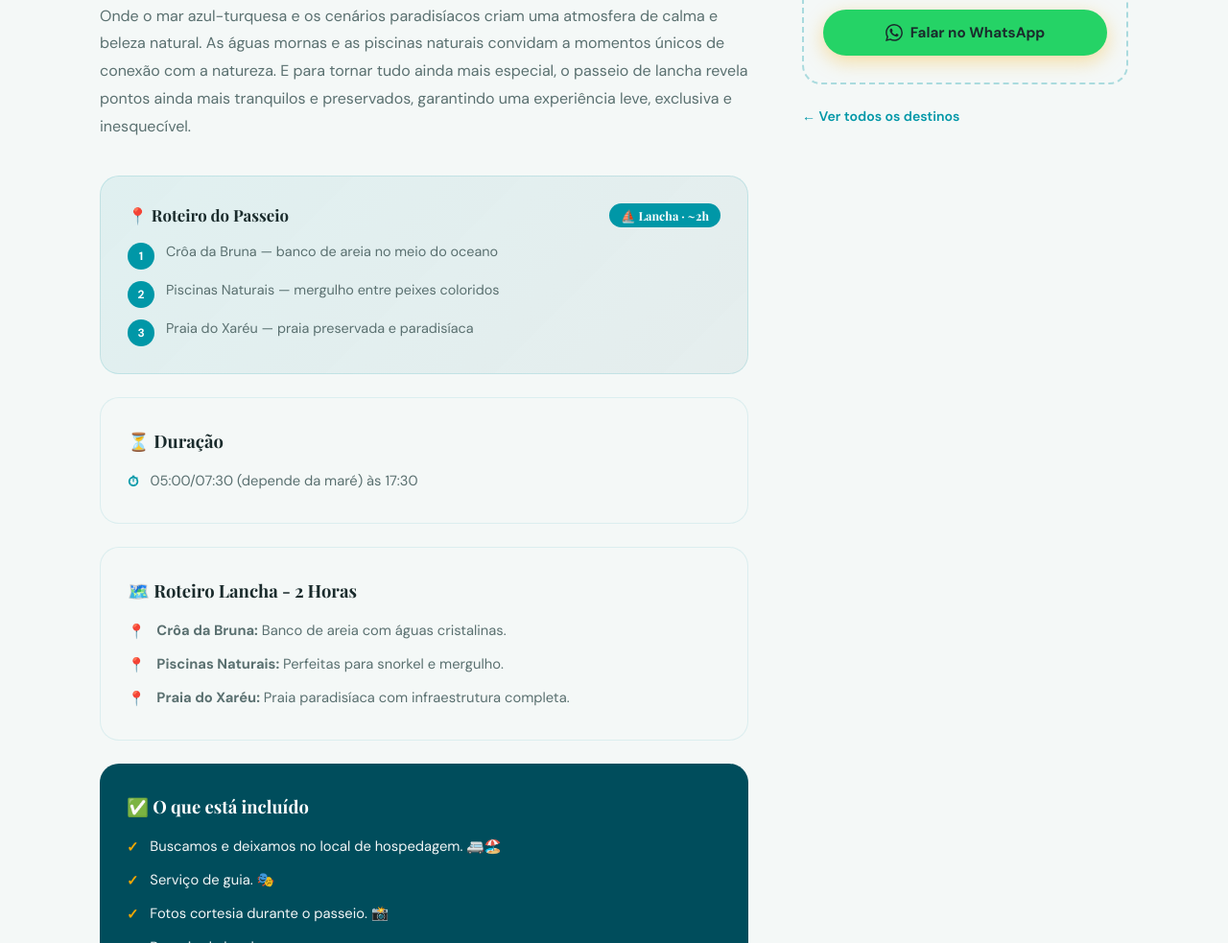
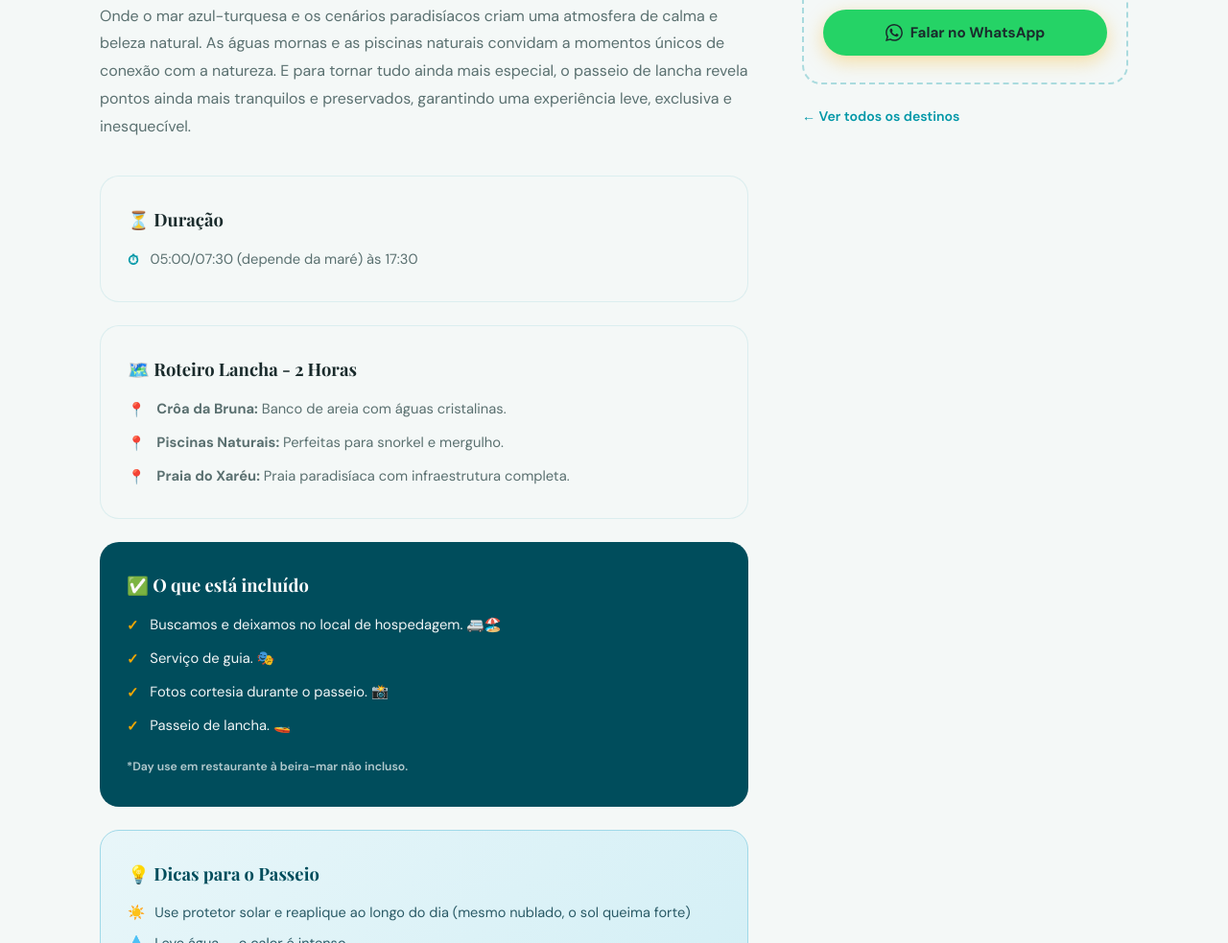
Before and after one commit to EsdrasSouza1/Uai, a plain HTML site: page passeio-maragogi-ponta-de-mangue.html in a window 1280 px wide. Shown: the part 1476-2459 px from the top of the page at 96% size. Drawn offline with nearby package versions, Linux system fonts and the light colour scheme; a web font is replaced by a local one.

Commit message:
maragogi

```diff
--- a/passeio-maragogi-ponta-de-mangue.html
+++ b/passeio-maragogi-ponta-de-mangue.html
@@ -284,16 +284,6 @@
           <p>Onde o mar azul-turquesa e os cenários paradisíacos criam uma atmosfera de calma e beleza natural. As águas mornas e as piscinas naturais convidam a momentos únicos de conexão com a natureza. E para tornar tudo ainda mais especial, o passeio de lancha revela pontos ainda mais tranquilos e preservados, garantindo uma experiência leve, exclusiva e inesquecível.</p>
         </div>
 
-        <!-- ROTEIRO -->
-        <div class="roteiro-box">
-          <h3>📍 Roteiro do Passeio <span class="roteiro-tag">⛵ Lancha · ~2h</span></h3>
-          <ul class="roteiro-steps">
-            <li><span class="rstep">1</span><span>Crôa da Bruna — banco de areia no meio do oceano</span></li>
-            <li><span class="rstep">2</span><span>Piscinas Naturais — mergulho entre peixes coloridos</span></li>
-            <li><span class="rstep">3</span><span>Praia do Xaréu — praia preservada e paradisíaca</span></li>
-          </ul>
-        </div>
-
                 <!-- DURACAO -->
         <div class="pinc" style="margin-bottom:24px;">
           <h3>⏳ Duração</h3>
```
